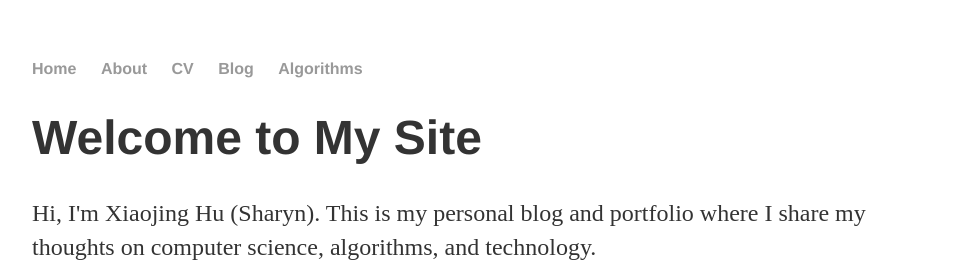
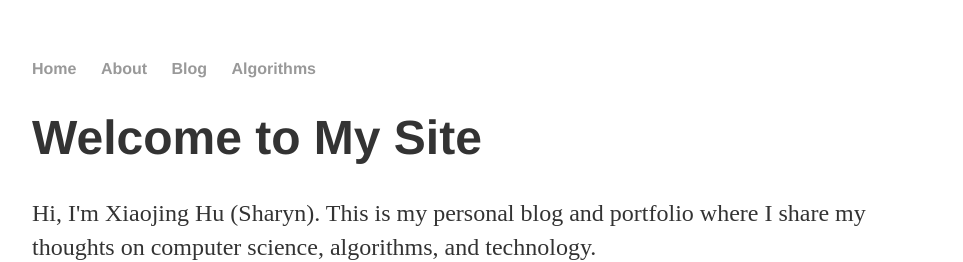
Before and after one commit to SharynHu/SharynHu.github.io, a Jekyll site: the page built from index.html, in a window 1280 px wide. Shown: the top 262 px of the page, without its empty margins (158-1121 px from the left). Built offline with Jekyll 4.4.1, drawn with Linux system fonts in a browser that asks for light colours.

Commit message:
Remove CV nav link

```diff
--- a/_layouts/default.html
+++ b/_layouts/default.html
@@ -10,7 +10,6 @@
 	    		<ul>
 	        		<li><a href="/">Home</a></li>
 		        	<li><a href="/about">About</a></li>
-	        		<li><a href="/cv">CV</a></li>
 	        		<li><a href="/blog">Blog</a></li>
 					<li><a href="/algorithms">Algorithms</a></li>
 	    		</ul>
--- a/_layouts/page.html
+++ b/_layouts/page.html
@@ -10,7 +10,6 @@
 	    		<ul>
 	        		<li><a href="/">Home</a></li>
 		        	<li><a href="/about">About</a></li>
-	        		<li><a href="/cv">CV</a></li>
 	        		<li><a href="/blog">Blog</a></li>
 					<li><a href="/algorithms">Algorithms</a></li>
 	    		</ul>
```
Also changed, not shown: 13 other files.
